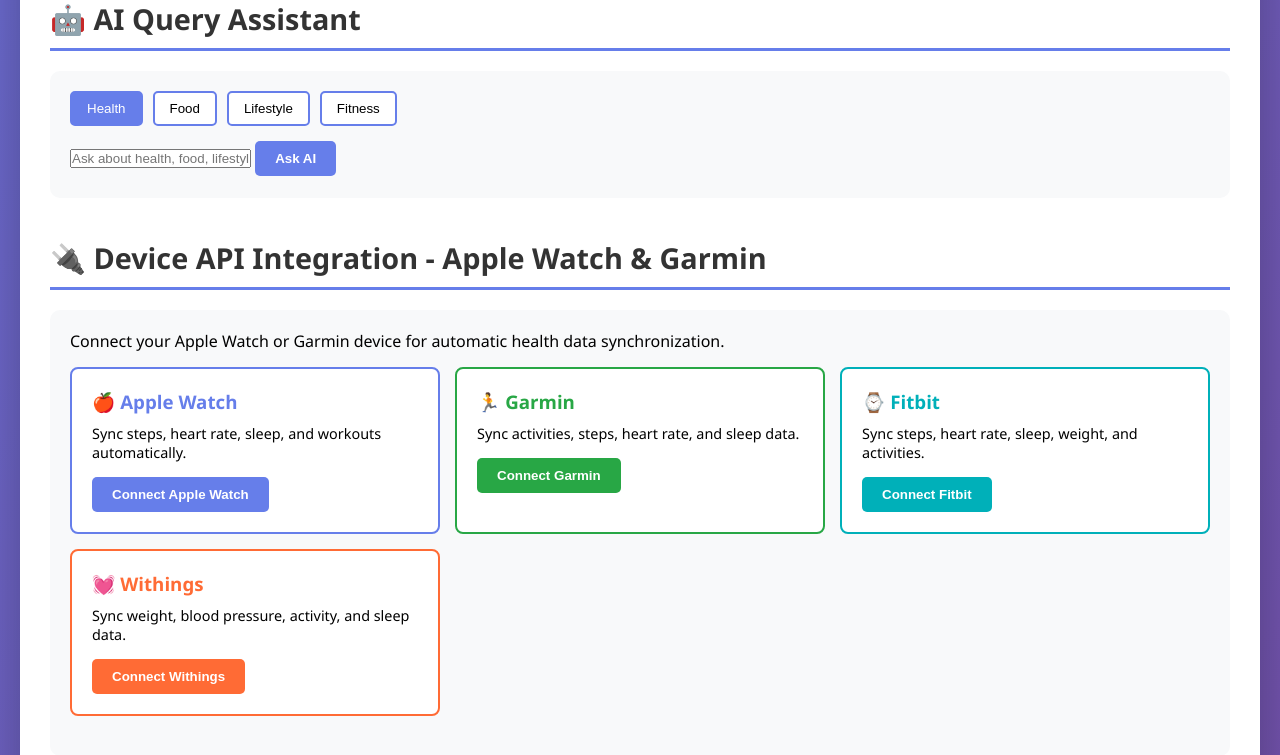
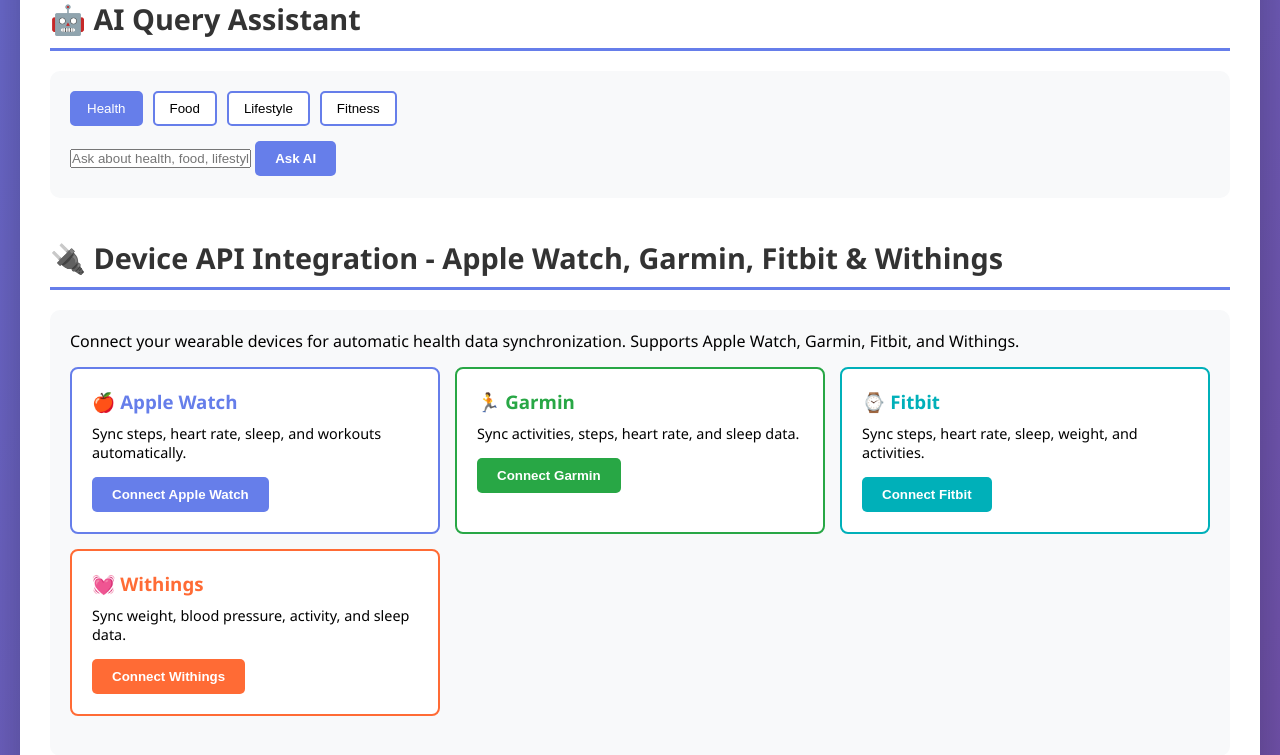
Before and after one commit to vikramsankhala/Family-Health-Tracker, a Flask app: page / in a window 1280 px wide. Shown: the part 1634-2389 px from the top of the page. Run offline with Flask 3, Linux system fonts and the light colour scheme; data comes from the database, SQL or seed files in the repository; data that the repository does not hold is empty.

Commit message:
Update UI and docs to include Fitbit and Withings

```diff
--- a/templates/index.html
+++ b/templates/index.html
@@ -259,9 +259,9 @@
 
             <!-- Device API Integration -->
             <div class="section">
-                <h2 class="section-title">🔌 Device API Integration - Apple Watch & Garmin</h2>
+                <h2 class="section-title">🔌 Device API Integration - Apple Watch, Garmin, Fitbit & Withings</h2>
                 <div style="background: #f8f9fa; padding: 20px; border-radius: 10px; margin-bottom: 20px;">
-                    <p style="margin-bottom: 15px;">Connect your Apple Watch or Garmin device for automatic health data synchronization.</p>
+                    <p style="margin-bottom: 15px;">Connect your wearable devices for automatic health data synchronization. Supports Apple Watch, Garmin, Fitbit, and Withings.</p>
                     <div style="display: grid; grid-template-columns: repeat(auto-fit, minmax(280px, 1fr)); gap: 15px; margin-bottom: 20px;">
                         <div style="background: white; padding: 20px; border-radius: 8px; border: 2px solid #667eea;">
                             <h3 style="color: #667eea; margin-bottom: 10px;">🍎 Apple Watch</h3>
```
Also changed, not shown: DEVICE_API_INTEGRATION.md (+2 -2 lines).
